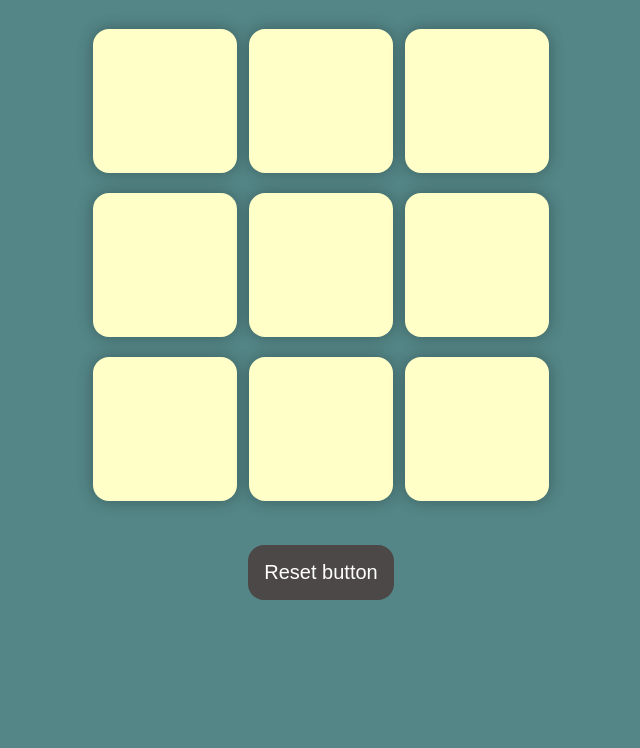
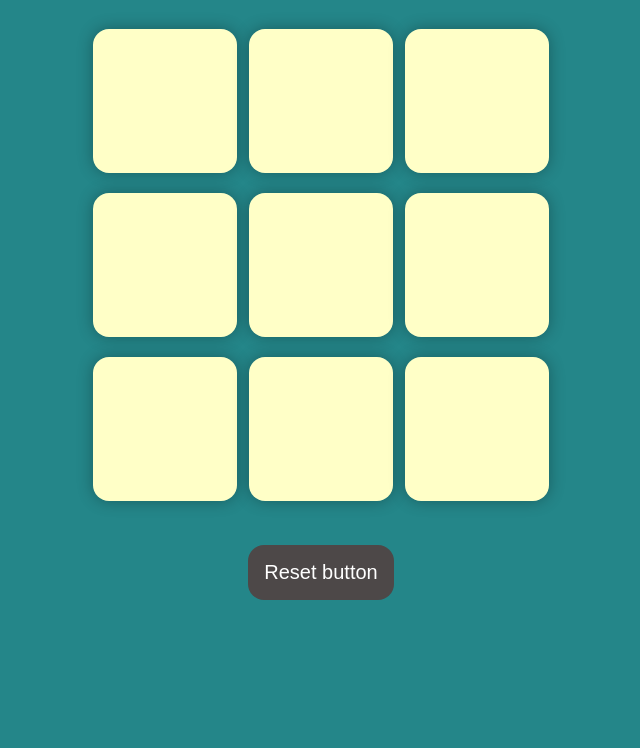
Before and after one commit to paraswala2001/Tic-tac-toe, a plain HTML site: page index.html in a window 1280 px wide. Shown: the part 52-800 px from the top of the page, without its empty margins (319-959 px from the left). Drawn offline with Linux system fonts and the light colour scheme.

Commit message:
Update style.css

```diff
--- a/style.css
+++ b/style.css
@@ -4,7 +4,7 @@
 }
 
 body{
-    background-color: #548687;
+    background-color: #248689;
     text-align: center;
 }
 .container{
```
